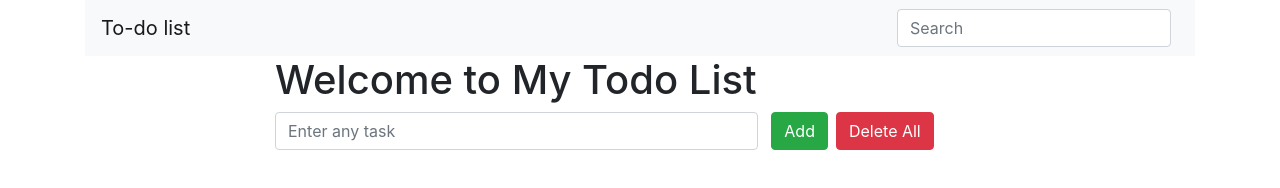
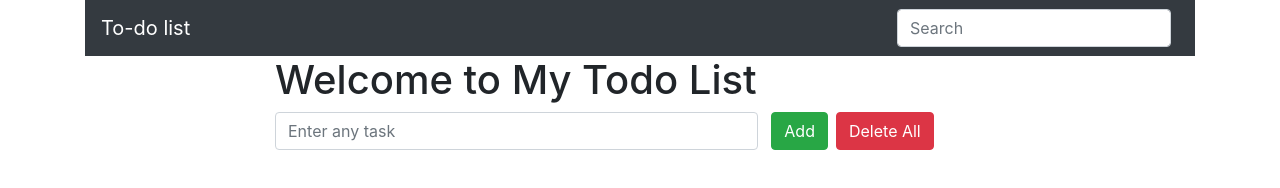
Before and after one commit to Mahadi46/Todo_repo, a plain HTML site: page index.html in a window 1280 px wide. Drawn offline with nearby package versions, Linux system fonts and the light colour scheme.

Commit message:
Update index.html

```diff
--- a/index.html
+++ b/index.html
@@ -12,7 +12,7 @@
       <div class="container">
           <div class="row">
              <div class="col-sm-12">
-                <nav class="navbar navbar-light bg-light">
+                <nav class="navbar navbar-dark bg-dark">
                     <a class="navbar-brand" href="#">To-do list</a>
 
                    <form class="form-inline ">
```
